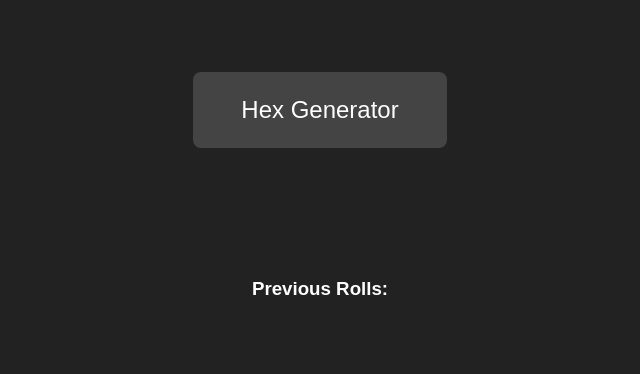
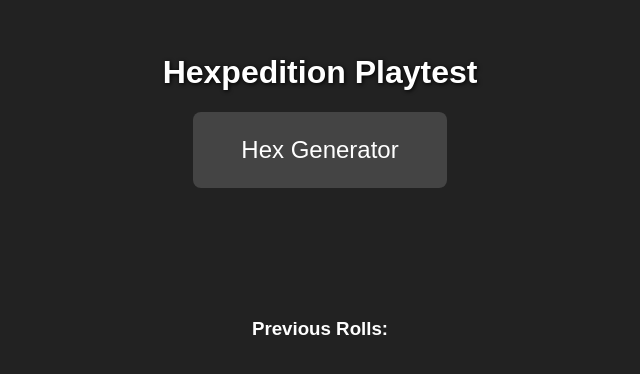
Before and after one commit to Wisara8/hex-react, a React (Create React App) app: page / in a window 1280 px wide. Shown: the part 206-580 px from the top of the page, without its empty margins (320-960 px from the left). Built offline with nearby package versions, Linux system fonts and the light colour scheme.

Commit message:
UI fixes and title text

```diff
--- a/src/App.css
+++ b/src/App.css
@@ -5,3 +5,8 @@ body, html, #root {
   font-family: sans-serif;
   background-color: #222;
 }
+
+.outlined-text {
+  color: white;
+  text-shadow: 1px 1px 4px black;
+}
--- a/src/App.js
+++ b/src/App.js
@@ -2,13 +2,13 @@ import React, { useState } from 'react';
 import './App.css';
 
 const BASE = {
-  FOREST: 60,
+  FOREST: 50,
   HILL: 10,
   RIVER: 10,
-  SWAMP: 8,
-  FLOWER: 6,
-  WOOD: 4,
-  ESSENCE: 2
+  SWAMP: 10,
+  FLOWER: 8,
+  WOOD: 6,
+  ESSENCE: 6
 };
 
 const COLORS = {
@@ -38,7 +38,7 @@ function App() {
   const handleGenerate = () => {
     const selected = randomWeighted(BASE);
     setHexType(selected);
-    setHistory(prev => [selected, ...prev.slice(0, 9)]); // Keep last 10
+    setHistory(prev => [selected, ...prev.slice(0, 4)]); // Keep last 5
   };
 
   const backgroundColor = hexType ? COLORS[hexType] : '#222';
@@ -59,6 +59,7 @@ function App() {
         boxSizing: 'border-box'
       }}
     >
+      <h1 className="outlined-text">Hexpedition Playtest</h1>
       <button
         onClick={handleGenerate}
         style={{
```
Also changed, not shown: package.json (+9 -2 lines), 1 other file (tests, documents, lock files or other folders).
